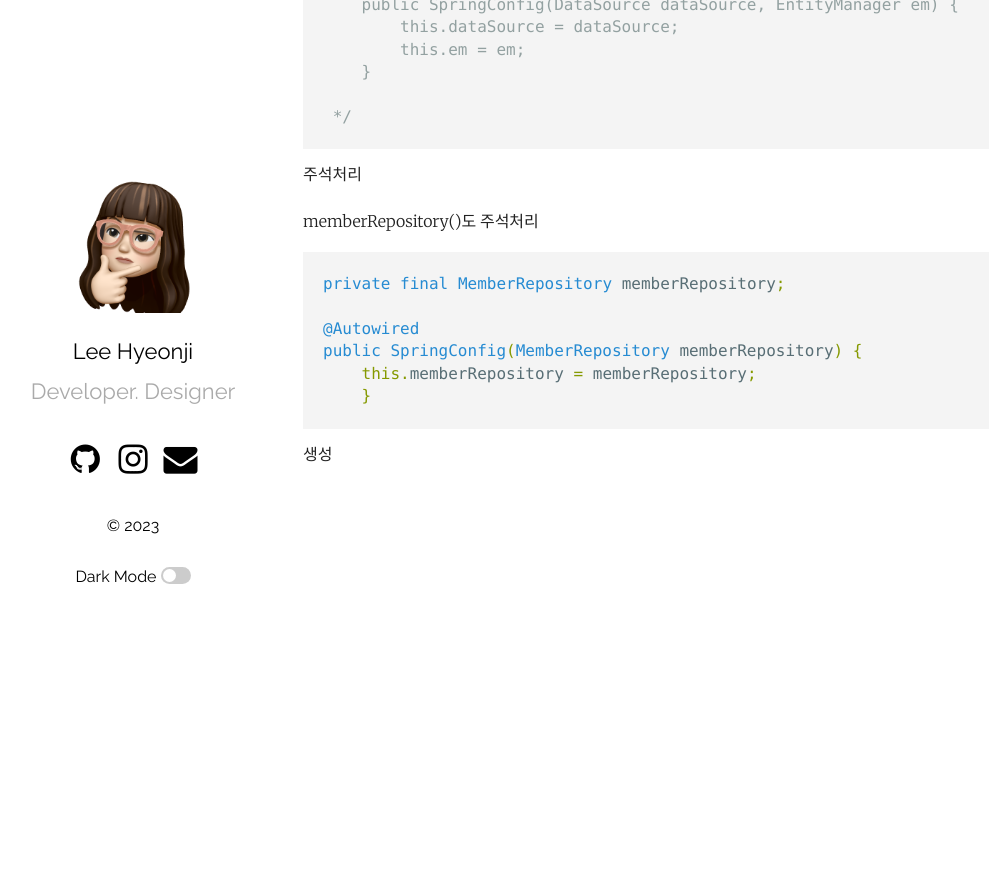
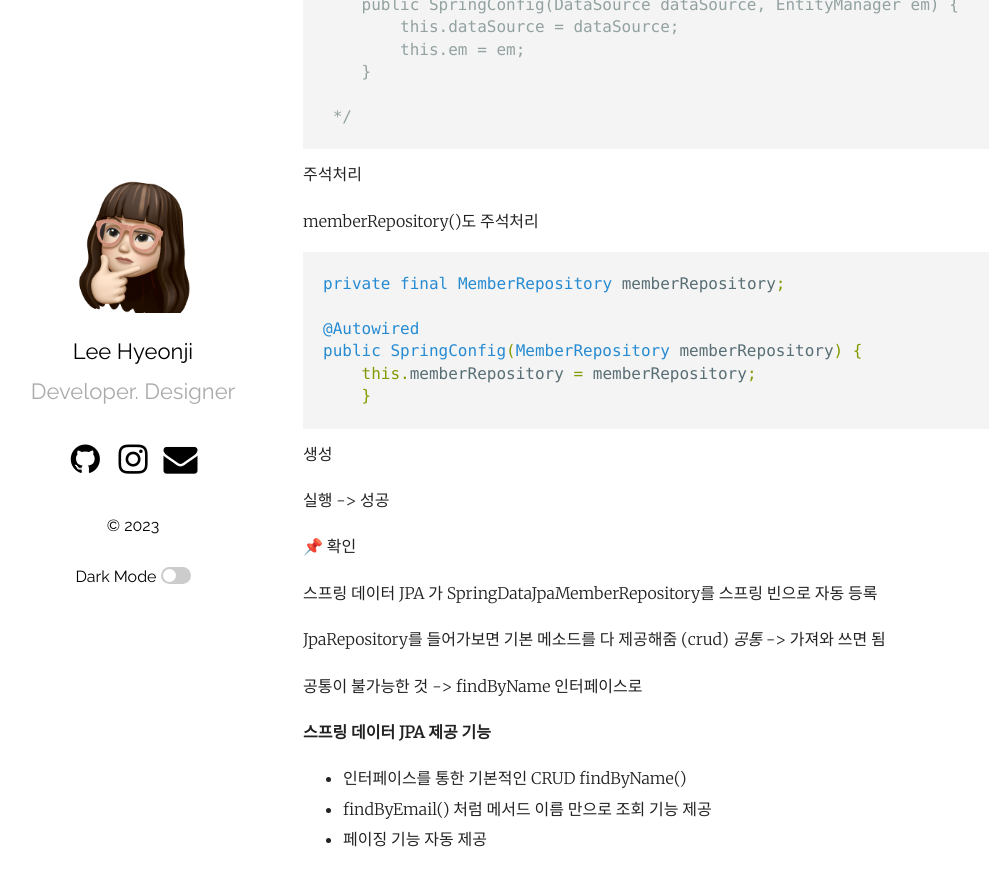
Before and after one commit to ehyeong/ehyeong.github.io, a Jekyll site: the page built from _posts/2023-07-02-springboot5.markdown, in a window 1280 px wide and 900 px high, scrolled down 17421 px. Shown: the top 886 px of the window, without its empty margins (52-1041 px from the left). Built offline with Jekyll 4.4.1, drawn with Linux system fonts in a browser that asks for light colours.

Commit message:
springdata jpa + AOP

````diff
--- a/_posts/2023-07-02-springboot5.markdown
+++ b/_posts/2023-07-02-springboot5.markdown
@@ -804,3 +804,19 @@ public SpringConfig(MemberRepository memberRepository) {
     }
 ```
 생성
+
+실행 -> 성공
+
+📌 확인
+
+스프링 데이터 JPA 가 SpringDataJpaMemberRepository를 스프링 빈으로 자동 등록
+
+JpaRepository를 들어가보면 기본 메소드를 다 제공해줌 (crud) *공통* -> 가져와 쓰면 됨
+
+공통이 불가능한 것 -> findByName 인터페이스로
+
+**스프링 데이터 JPA 제공 기능**
+- 인터페이스를 통한 기본적인 CRUD
+findByName()
+- findByEmail() 처럼 메서드 이름 만으로 조회 기능 제공
+- 페이징 기능 자동 제공
````
Also changed, not shown: _posts/2023-07-04-springboot6.markdown (added, +136 -0 lines), 1 other file.
